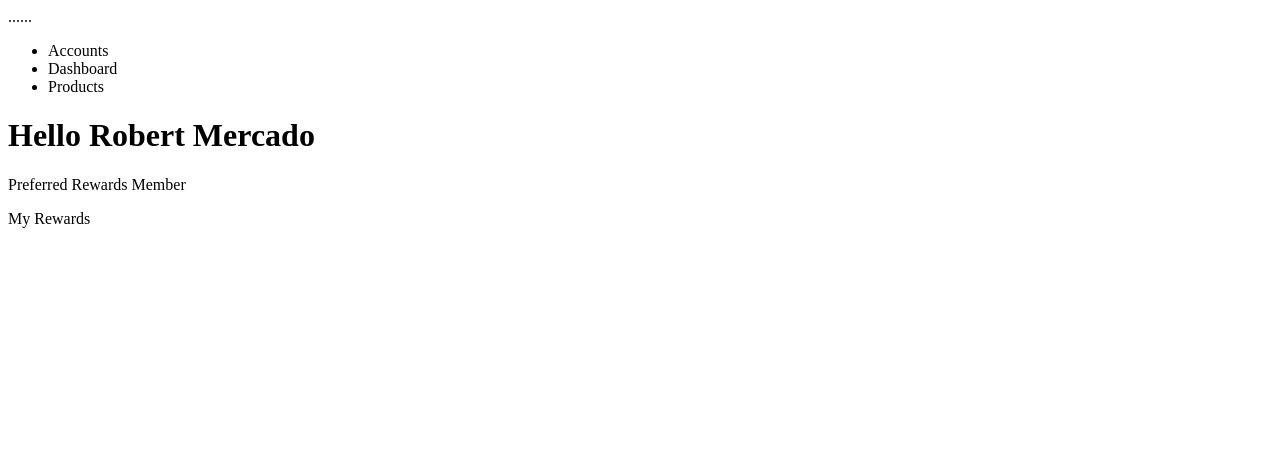
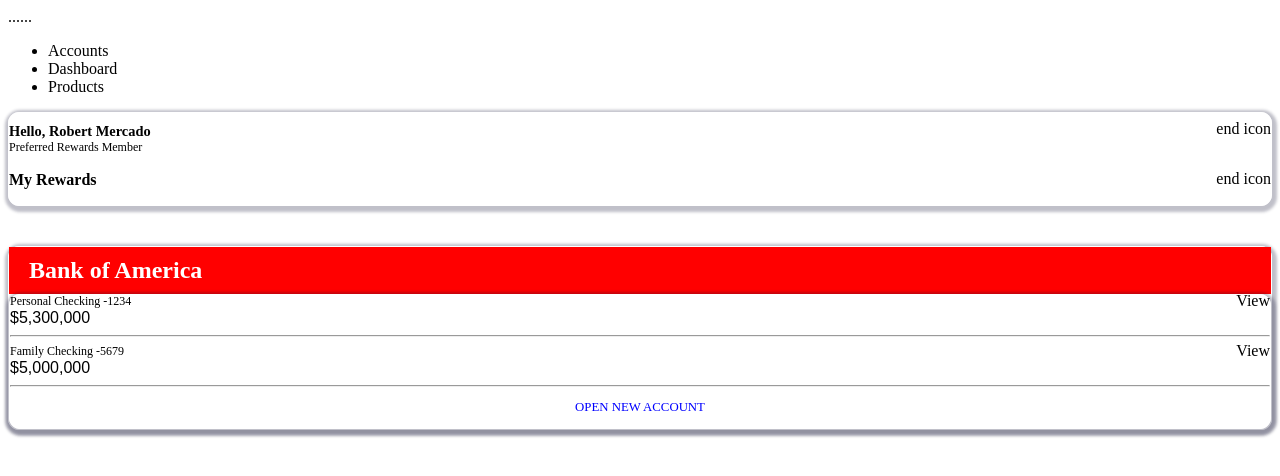
Before and after one commit to onoriode8/Text, a React (Create React App) app: page / in a window 1280 px wide. Shown: the top 476 px of the page. Built offline with nearby package versions, Linux system fonts and the light colour scheme.

Commit message:
added account.js account css details.js details.css files

```diff
--- a/src/containers/Accounts/Account.js
+++ b/src/containers/Accounts/Account.js
@@ -1,18 +1,30 @@
-
+import classes from './Account.module.css';
+import Details from './Details/Details';
 
 const Account = () => {
     return (
         <header>
             <div>
-                <div>
-                    <h1>Hello Robert Mercado</h1>
-                    <p>Preferred Rewards Member</p>
+                <div className={classes.nameContainer}>
+                    <div>
+                       <h1 className={classes.name}>Hello, Robert Mercado</h1>
+                       <div className={classes.preferred}>Preferred Rewards Member</div>
+                       <div className={classes.endContainer}>
+                            <div></div>
+                            <div className={classes.end}>end icon</div>
+                       </div>
+                    </div>
+
+                   <div>
+                       <p><strong>My Rewards</strong></p>
+                       <div className={classes.endContainer}>
+                            <div></div>
+                            <div className={classes.end}>end icon</div>
+                       </div>
                 </div>
-
-                <div>
-                    <p>My Rewards</p>
-                </div>
+              </div>
             </div>
+            <Details />
         </header>
     );
 };
--- /dev/null
+++ b/src/containers/Accounts/Account.module.css
@@ -0,0 +1,25 @@
+.nameContainer {
+    border: 1px solid #fff;
+    box-shadow: 1px 2px 3px 4px #1134;
+    border-radius: 0.7em;
+}
+
+.name {
+    font-size: 0.9em;
+    margin-bottom: 1px;
+}
+
+.preferred {
+    margin-top: -0.9px;
+    font-size: 12px;
+    font-family: Roman;
+}
+
+.endContainer {
+    display: flex;
+    justify-content: space-between;
+}
+
+.end {
+    margin-top: -35px;
+}
--- /dev/null
+++ b/src/containers/Accounts/Details/Details.js
@@ -0,0 +1,30 @@
+import classes from '../Account.module.css';
+
+const details = () => (
+    <header style={{padding: "40px 0px"}}>
+        <div className={classes.nameContainer}>
+        <div style={{background: 'red'}}>
+        <h2 style={{padding: "10px", color: "#fff", margin: "0px 10px", fontSize: "1.5em"}}>Bank of America</h2>
+        </div>
+        <div className={classes.nameContainer}>
+           <div className={classes.preferred}>Personal Checking -1234</div>
+           <div style={{fontFamily: "fantasy"}}>$5,300,000</div>
+            <div className={classes.endContainer}>
+                <div></div>
+                <div className={classes.end}>View</div>
+            </div>
+                <hr/>
+            <div className={classes.preferred}>Family Checking -5679</div>
+              <div style={{fontFamily: "fantasy"}}>$5,000,000</div>
+              <div className={classes.endContainer}>
+                <div></div>
+                <div className={classes.end}>View</div>
+              </div>
+              <hr />
+              <p style={{textAlign: "center", color: "blue", fontSize: "0.8em"}}>OPEN NEW ACCOUNT</p>
+        </div>
+        </div>
+    </header>
+);
+
+export default details;
```
Also changed, not shown: src/containers/Accounts/Details/Details.module.css (added).
